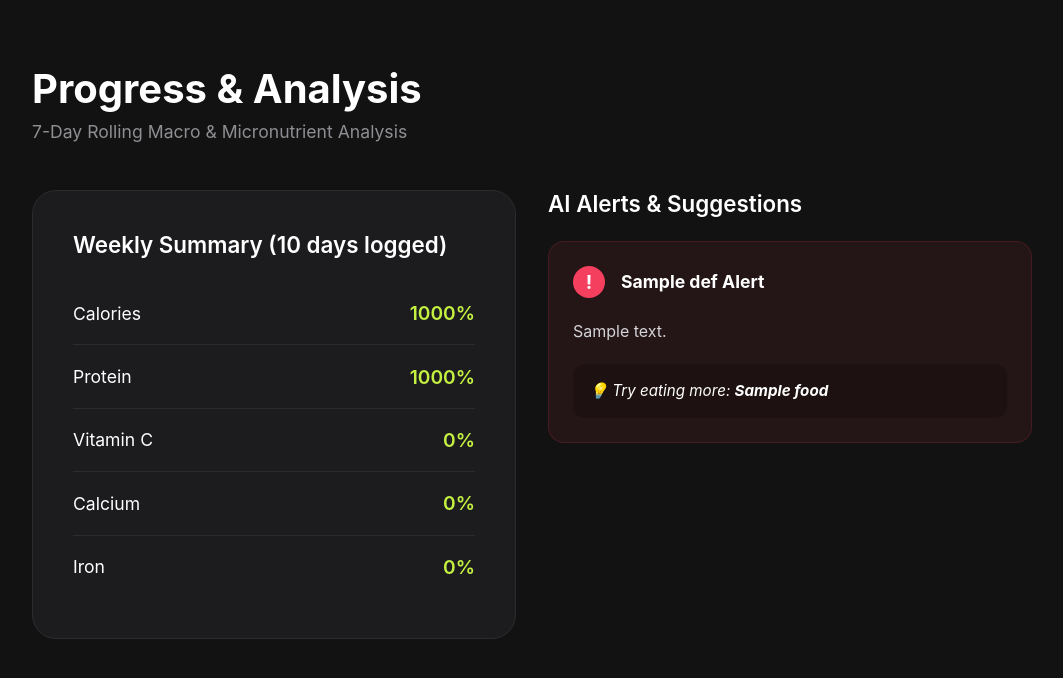
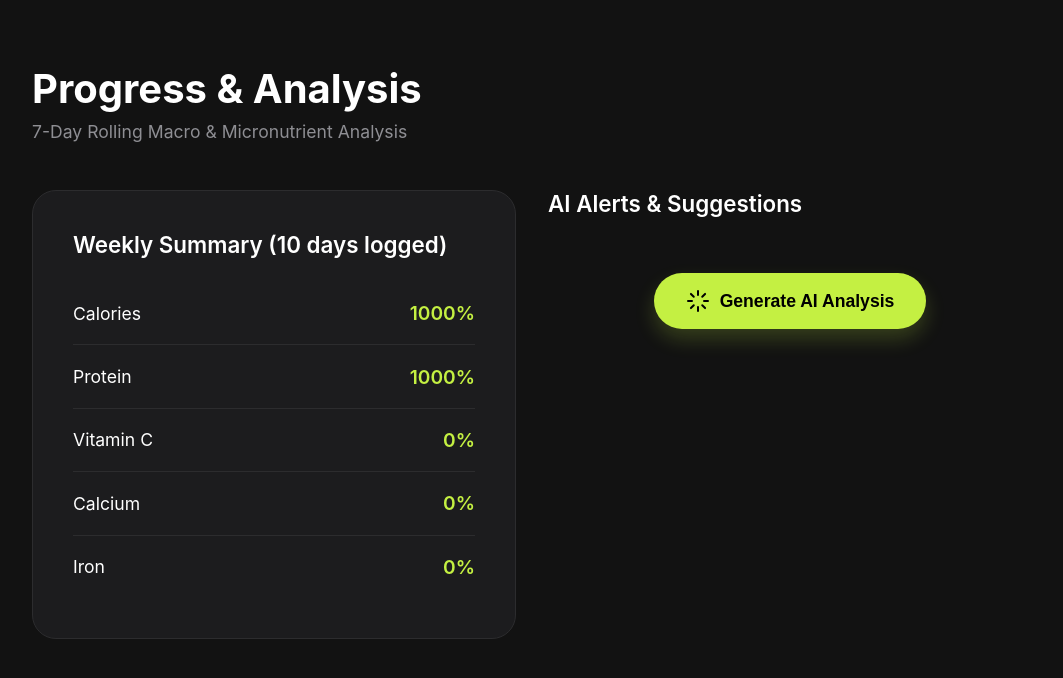
Before and after one commit to akhil-preman/Nutritrack, a Flask app: template templates/weekly.html in a window 1280 px wide. Shown: the part 80-758 px from the top of the page, without its empty margins (108-1171 px from the left). Run offline with Flask 3, Linux system fonts and the light colour scheme; tables that the repository leaves empty hold one stand-in row (values such as "Sample post"); the template is opened without the code that fills it: values that come from a table or form of the project are taken from there, most other values are stand-ins (such as "Sample title", 1, 10 or a date in 2020).

Commit message:
perf: Make Weekly AI Analysis asynchronous to fix slow page loads
- Removed the synchronous Gemini API call from the /weekly route, restoring instant page load times.
- Added a dedicated /api/generate_weekly_insights backend route.
- Added a gorgeous 'Generate AI Analysis' button to the Weekly UI that fetches insights asynchronously and renders the alert boxes dynamically.

```diff
--- a/app.py
+++ b/app.py
@@ -291,13 +291,7 @@ def weekly():
     # Count how many unique days they logged food
     unique_days = len(set(m.date_logged for m in meals_last_7_days))
 
-    # --- AI DEFICIENCY DETECTION & DIET SUGGESTIONS ---
-    deficiencies = []
-    if unique_days > 0:
-        active_reqs = {k: v * unique_days for k, v in daily_reqs.items()}
-        deficiencies = generate_weekly_deficiencies(consumed, active_reqs, unique_days)
-
-    return render_template('weekly.html', user=user, reqs=weekly_reqs, consumed=consumed, days_logged=unique_days, deficiencies=deficiencies)
+    return render_template('weekly.html', user=user, reqs=weekly_reqs, consumed=consumed, days_logged=unique_days)
 
 @app.route('/profile', methods=['GET', 'POST'])
 def profile():
@@ -332,5 +326,35 @@ def api_suggestions():
     suggestions = search_food_names(query)
     return jsonify(suggestions)
 
+
+@app.route('/api/generate_weekly_insights')
+def api_generate_weekly_insights():
+    if 'user_id' not in session: return jsonify({"error": "Unauthorized"}), 401
+    user = User.query.get(session['user_id'])
+
+    today = datetime.now().date()
+    seven_days_ago = today - timedelta(days=6)
+    meals = Meal.query.filter(Meal.user_id == user.id, Meal.date_logged >= seven_days_ago, Meal.date_logged <= today).all()
+
+    unique_days = len(set(m.date_logged for m in meals))
+    if unique_days == 0:
+        return jsonify([])
+
+    daily_reqs = get_daily_requirements(user.weight_kg, user.height_cm, user.age, user.goal)
+    active_reqs = {k: v * unique_days for k, v in daily_reqs.items()}
+
+    consumed = {"calories": 0, "protein": 0, "carbs": 0, "fats": 0, "vit_c": 0, "calcium": 0, "iron": 0}
+    for meal in meals:
+        consumed["calories"] += meal.calories
+        consumed["protein"] += meal.protein
+        consumed["carbs"] += meal.carbs
+        consumed["fats"] += meal.fats
+        consumed["vit_c"] += meal.vit_c
+        consumed["calcium"] += meal.calcium
+        consumed["iron"] += meal.iron
+
+    deficiencies = generate_weekly_deficiencies(consumed, active_reqs, unique_days)
+    return jsonify(deficiencies)
+
 if __name__ == '__main__':
     app.run(debug=True)
--- a/templates/weekly.html
+++ b/templates/weekly.html
@@ -112,18 +112,36 @@
             <div class="ai-section">
                 <h3 style="font-size: 1.4rem; margin: 0 0 1.5rem 0; font-weight: 600;">AI Alerts & Suggestions</h3>
 
-                {% if deficiencies %}
-                    {% for def in deficiencies %}
-                    <div class="alert-box alert-box-red">
-                        <div class="alert-header">
-                            <div class="alert-icon alert-icon-red">!</div>
-                            <strong style="color: white; font-size: 1.1rem;">{{ def.name }} Alert</strong>
+
+                {% if days_logged > 0 %}
+                    <div id="ai-insights-container" style="text-align: center; padding: 2rem 0;">
+                        <button id="btn-generate-ai" onclick="generateInsights()" style="background: var(--primary-color); color: #000; border: none; padding: 1rem 2rem; border-radius: 30px; font-size: 1.1rem; font-weight: bold; cursor: pointer; display: inline-flex; align-items: center; gap: 10px; transition: transform 0.2s; box-shadow: 0 10px 20px rgba(196, 240, 66, 0.2);">
+                            <svg width="24" height="24" viewBox="0 0 24 24" fill="none" stroke="currentColor" stroke-width="2" stroke-linecap="round" stroke-linejoin="round"><path d="M12 2v4M12 18v4M4.93 4.93l2.83 2.83M16.24 16.24l2.83 2.83M2 12h4M18 12h4M4.93 19.07l2.83-2.83M16.24 7.76l2.83-2.83"/></svg>
+                            Generate AI Analysis
+                        </button>
                     </div>
-                        <div>{{ def.message }}</div>
-                        <div class="suggestion">💡 Try eating more: <strong>{{ def.foods|join(', ') }}</strong></div>
-                    </div>
-                    {% endfor %}
-                {% elif days_logged > 0 %}
+
+                    <div id="ai-results" style="display: none;"></div>
+
+                    <script>
+                    async function generateInsights() {
+                        const btn = document.getElementById('btn-generate-ai');
+                        const resultsDiv = document.getElementById('ai-results');
+
+                        btn.innerHTML = 'Analyzing Weekly Data...';
+                        btn.style.opacity = '0.7';
+                        btn.style.pointerEvents = 'none';
+
+                        try {
+                            const res = await fetch('/api/generate_weekly_insights');
+                            const data = await res.json();
+
+                            document.getElementById('ai-insights-container').style.display = 'none';
+                            resultsDiv.style.display = 'block';
+                            resultsDiv.innerHTML = '';
+
+                            if (data.length === 0) {
+                                resultsDiv.innerHTML = `
                                     <div class="alert-box">
                                         <div class="alert-header">
                                             <div class="alert-icon">✦</div>
@@ -131,11 +149,34 @@
                                         </div>
                                         <div>Our AI detected no micronutrient deficiencies based on your 7-day trailing average. Keep up the great work!</div>
                                     </div>
+                                `;
+                            } else {
+                                data.forEach(def => {
+                                    resultsDiv.innerHTML += `
+                                        <div class="alert-box alert-box-red">
+                                            <div class="alert-header">
+                                                <div class="alert-icon alert-icon-red">!</div>
+                                                <strong style="color: white; font-size: 1.1rem;">${def.name} Alert</strong>
+                                            </div>
+                                            <div>${def.message}</div>
+                                            <div class="suggestion">💡 Try eating more: <strong>${def.foods.join(', ')}</strong></div>
+                                        </div>
+                                    `;
+                                });
+                            }
+                        } catch (e) {
+                            btn.innerHTML = 'Error. Try Again';
+                            btn.style.opacity = '1';
+                            btn.style.pointerEvents = 'auto';
+                        }
+                    }
+                    </script>
                 {% else %}
                     <div style="background: var(--card-bg); padding: 2rem; border-radius: 16px; border: 1px dashed var(--border-color); color: var(--text-muted); text-align: center;">
                         Start logging meals to unlock AI Deficiency Analysis.
                     </div>
                 {% endif %}
+
             </div>
         </div>
 
```
Lines whose indentation alone changed are shown as unchanged.
